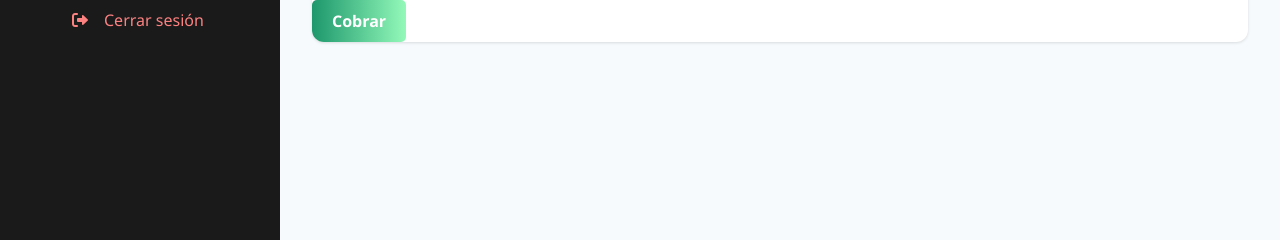
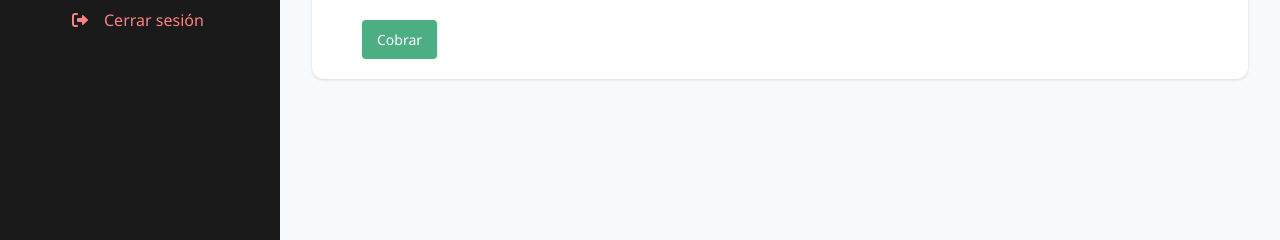
Before and after one commit to johnrua17/Zaiko-Do, a Flask app: page /admin in a window 1280 px wide. Shown: the part 560-800 px from the top of the page. Run offline with Flask 3, Linux system fonts and the light colour scheme; some libraries are stand-ins or nearby versions.

Commit message:
quitar degradado a los botones
ahorita listar productos anda caído.
Los botones "cobrar" y "registrar venta" de admin.html y el botón "agregar producto" de formulario_productos.html ya no tienen el degradado.

```diff
--- a/templates/admin.html
+++ b/templates/admin.html
@@ -41,10 +41,10 @@
             margin-left: 50px; /* Ajusta este valor según cuánto los quieras mover hacia la derecha */
         }
 
-
         .data-table button,
 .barcode-entry .buscar-btn,
-        .admin-buttons button {
+.admin-buttons button,
+.data-table.admin-buttons {
     padding: 10px 15px;
     font-size: 14px;
     background-color: #4caf83; /* Verde */
@@ -58,30 +58,11 @@
 
 .data-table button:hover,
 .barcode-entry .buscar-btn:hover,
-        .admin-buttons button:hover {
+.admin-buttons button:hover,
+.data-table.admin-buttons:hover {
     background-color: #388e3c; /* Verde más oscuro */
 }
-        /* Estilos para el botón de enviar */
-.btn-submit {
-    display: inline-block;
-    background: var(--primary-gradient);
-    color: #ffffff;
-    border: none;
-    border-radius: 5px;
-    padding: 0.875rem 1.5rem;
-    font-size: 1rem;
-    font-weight: bold;
-    cursor: pointer;
-    text-align: center;
-    transition: background 0.3s ease;
-}
-.btn-submit:hover {
-    background: #1d976c;
-}
 
-
-    </style>
-    <style>
         /* Contenedor principal para el campo de entrada */
 
         .barcode-entry {
@@ -142,14 +123,6 @@
 .barcode-entry button {
     margin-top: 10px;
 }
-
-.barcode-entry button:focus {
-    outline: none;
-}
-
-    </style>
-
-    <style>
         /* Botones */
 .btn-submit {
     background-color: #007bff;
@@ -208,7 +181,6 @@
     display: block;
     margin-bottom: 10px;
 }
-
     </style>
 </head>
 <body>
@@ -257,7 +229,7 @@
                     <!-- Productos se añadirán aquí dinámicamente -->
                 </tbody>
             </table>
-            <button class="btn-submit" id="cobrar">Cobrar</button>
+            <button class="data-table admin-buttons" id="cobrar">Cobrar</button>
         </div>
         <div id="buscador_contenedor" style="display: none; position: fixed; top: 0; left: 0; width: 100%; height: 100%; background: rgba(0,0,0,0.5); z-index: 9999;">
             <div style="position: absolute; top: 50%; left: 50%; transform: translate(-50%, -50%); background: white; padding: 20px; border-radius: 10px; width: 80%; max-width: 500px;">
@@ -298,14 +270,13 @@
                             <p><strong>Su Cambio:</strong> $<span id="su-cambio">0.00</span></p>
                         </div>
                         <div>
-                            <button class="btn-submit" id="registrar_venta">Registrar Venta</button>
+                            <button class="data-table admin-buttons" id="registrar_venta">Registrar venta</button>
                         </div>
                         <button class="btn-close" id="cerrar-modal">Cerrar</button>
                     </div>
                 </div>
             </div>
         </div>
-
     </div>
     <script>
         // Buscar producto por código de barras
@@ -537,8 +508,6 @@
         botonRegistrar.disabled = false;
     }
 });
-
     </script>
-
 </body>
 </html>
```
Also changed, not shown: templates/formulario_productos.html (+8 -10 lines). Lines whose indentation alone changed are shown as unchanged.
